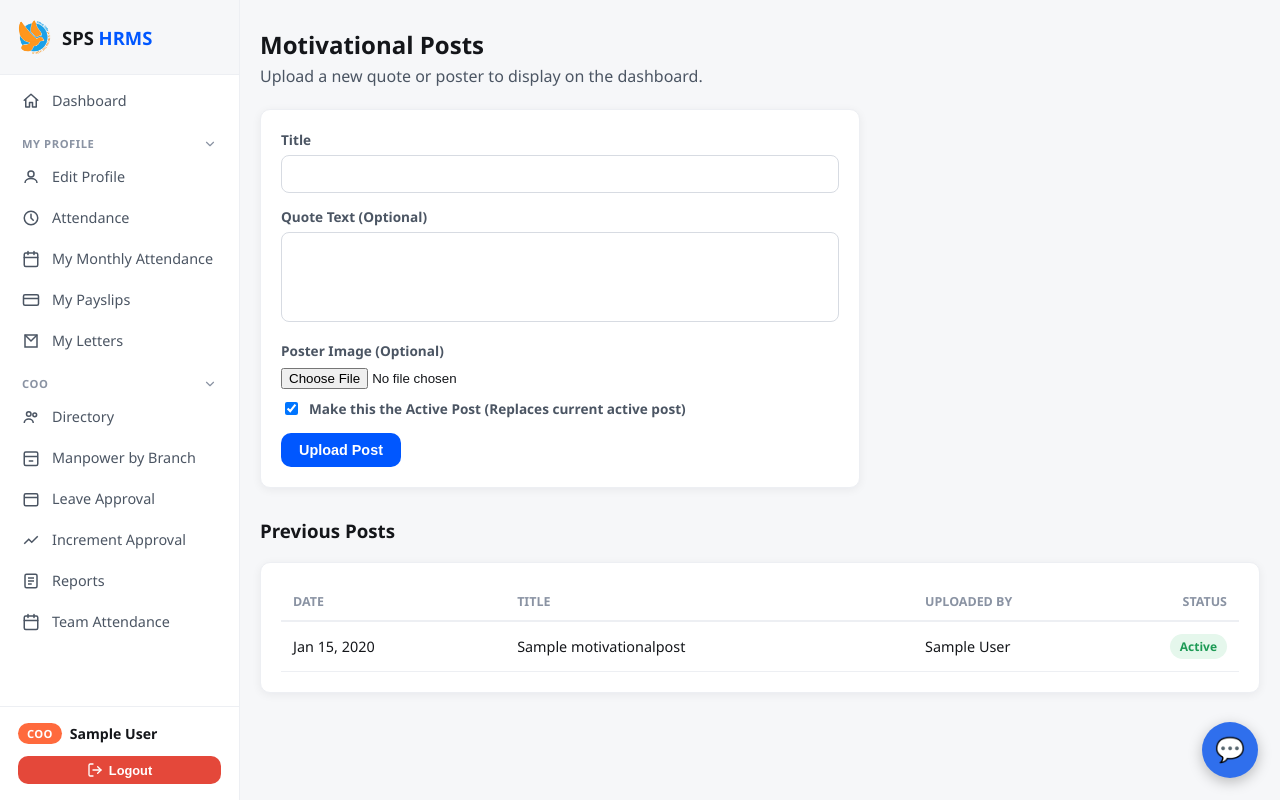
After one commit to swiftprosyssfdev1-bit/SPS-HRMS, a Django app: page /motivational-posts/ in a window 1280 px wide. The commit adds this page. Run offline with Django 4.2, Linux system fonts and the light colour scheme; a user stored in the database is signed in; data comes from the database, SQL or seed files in the repository; tables that the repository leaves empty hold one stand-in row (values such as "Sample post").

Commit message:
Update Poster

```diff
--- a/core/coo_views.py
+++ b/core/coo_views.py
@@ -50,6 +50,12 @@ def _notify(user, leave, message):
 def coo_dashboard(request):
     tab = request.GET.get('tab', 'directory')
     context = {'tab': tab}
+
+    try:
+        from core.models import MotivationalPost
+        context['motivational_post'] = MotivationalPost.objects.filter(is_active=True).first()
+    except Exception:
+        pass
 
     coo_branch = request.user.branch
 
--- a/core/forms.py
+++ b/core/forms.py
@@ -5,3 +5,15 @@ from django.contrib.auth.forms import AuthenticationForm
 class StyledAuthenticationForm(AuthenticationForm):
     username = forms.CharField(widget=forms.TextInput(attrs={'class': 'form-control', 'placeholder': 'Username'}))
     password = forms.CharField(widget=forms.PasswordInput(attrs={'class': 'form-control', 'placeholder': 'Password'}))
+
+from .models import MotivationalPost
+
+class MotivationalPostForm(forms.ModelForm):
+    class Meta:
+        model = MotivationalPost
+        fields = ['title', 'image', 'quote', 'is_active']
+        widgets = {
+            'title': forms.TextInput(attrs={'class': 'form-control'}),
+            'quote': forms.Textarea(attrs={'class': 'form-control', 'rows': 4}),
+            'is_active': forms.CheckboxInput(),
+        }
--- a/core/urls.py
+++ b/core/urls.py
@@ -31,6 +31,7 @@ urlpatterns = [
     ), name='password_reset_complete'),
 
     path('set-branch/', views.set_active_branch, name='set_active_branch'),
+    path('motivational-posts/', views.manage_motivational_post, name='manage_motivational_post'),
 ]
 
 
--- a/core/views.py
+++ b/core/views.py
@@ -283,6 +283,12 @@ def dashboard(request):
     today = timezone.localdate()
     context['today_record'] = AttendanceRecord.objects.filter(user=user, date=today).first()
 
+    try:
+        from core.models import MotivationalPost
+        context['motivational_post'] = MotivationalPost.objects.filter(is_active=True).first()
+    except Exception:
+        pass
+
     active_branch = getattr(request, 'active_branch', None)
 
     if user.role == 'ADMIN':
@@ -548,7 +554,9 @@ def dashboard(request):
         team_ids = list(team.values_list('id', flat=True))
 
         if team_ids:
+            import calendar
             month_start = today.replace(day=1)
+            month_end = today.replace(day=calendar.monthrange(today.year, today.month)[1])
 
             leave_type_labels = {'CL': 'Casual Leave', 'EL': 'Earned Leave', 'SICK': 'Sick Leave'}
             used_by_type = {'CL': 0, 'EL': 0, 'SICK': 0}
@@ -556,7 +564,7 @@ def dashboard(request):
             approved_requests = LeaveRequest.objects.filter(
                 user_id__in=team_ids, request_type='LEAVE', status='APPROVED',
                 leave_type__in=['CL', 'EL', 'SICK'],
-                start_date__gte=month_start, start_date__lte=today,
+                start_date__gte=month_start, start_date__lte=month_end,
             )
             for req in approved_requests:
                 days = req.num_days or 0
@@ -580,3 +588,26 @@ def dashboard(request):
                 context['leave_analytics_month'] = month_start.strftime('%B %Y')
 
     return render(request, 'core/dashboard.html', context)
+
+from core.models import MotivationalPost
+from core.forms import MotivationalPostForm
+
+@login_required
+def manage_motivational_post(request):
+    if request.user.role not in ('HR', 'SENIOR_HR', 'ADMIN', 'COO'):
+        messages.error(request, 'Access denied.')
+        return redirect('core:dashboard')
+
+    posts = MotivationalPost.objects.all()
+    if request.method == 'POST':
+        form = MotivationalPostForm(request.POST, request.FILES)
+        if form.is_valid():
+            post = form.save(commit=False)
+            post.uploaded_by = request.user
+            post.save()
+            messages.success(request, 'Motivational post uploaded successfully.')
+            return redirect('core:manage_motivational_post')
+    else:
+        form = MotivationalPostForm(initial={'is_active': True})
+
+    return render(request, 'core/manage_motivational_post.html', {'form': form, 'posts': posts})
--- a/employees/views.py
+++ b/employees/views.py
@@ -533,7 +533,7 @@ def employee_directory(request):
         employees = employees.filter(id__in=list(team_ids))
     elif active_branch:
         # Everyone else sees the directory for the currently selected active branch (Admins and COOs are also visible everywhere)
-        employees = employees.filter(Q(branch=active_branch) | Q(role__in=['ADMIN', 'COO'])).distinct()
+        employees = employees.filter(Q(branch=active_branch) | Q(role__in=['ADMIN', 'COO', 'HR', 'SENIOR_HR'])).distinct()
     else:
         # Prevent users from seeing all data if they lack an active branch
         employees = User.objects.none()
--- a/production_tracker/views.py
+++ b/production_tracker/views.py
@@ -554,6 +554,7 @@ def tracker_dashboard(request):
     # QA Target: the QA Manager only.
     can_set_production_target = can_set_target and not is_qa_dept_manager
     can_set_qa_target = is_qa_dept_manager
+    can_export = request.user.role in ('MANAGER', 'PROJECT_MANAGER', 'GENERAL_MANAGER', 'CTO', 'HR', 'SENIOR_HR', 'ADMIN', 'COO')
     context = {
         'project_groups': list(project_groups.items()),
         'unassigned_rows': unassigned_rows,
@@ -563,6 +564,7 @@ def tracker_dashboard(request):
         'is_qa_dept_manager': is_qa_dept_manager,
         'can_set_production_target': can_set_production_target,
         'can_set_qa_target': can_set_qa_target,
+        'can_export': can_export,
     }
     return render(request, 'production_tracker/dashboard.html', context)
 
@@ -700,7 +702,7 @@ def set_target(request, user_id):
     return redirect(f"{reverse('production_tracker:dashboard')}?date={selected_date}")
 
 
-@role_required('MANAGER', 'PROJECT_MANAGER', 'HR', 'SENIOR_HR', 'ADMIN', 'COO')
+@role_required('MANAGER', 'PROJECT_MANAGER', 'GENERAL_MANAGER', 'CTO', 'HR', 'SENIOR_HR', 'ADMIN', 'COO')
 def export_tracker_excel(request):
     selected_date = _parse_date(request.GET.get('date'))
     month_start = selected_date.replace(day=1)
--- a/static/js/sidebar.js
+++ b/static/js/sidebar.js
@@ -71,4 +71,16 @@ document.addEventListener('DOMContentLoaded', function () {
       localStorage.setItem(storageKey, String(nowCollapsed));
     });
   });
+
+  // Maintain scroll position of the sidebar menu across page loads
+  var sidebarMenu = document.querySelector('.sidebar-menu');
+  if (sidebarMenu) {
+    var scrollPos = localStorage.getItem('sidebarScrollPos');
+    if (scrollPos) {
+      sidebarMenu.scrollTop = parseInt(scrollPos, 10);
+    }
+    window.addEventListener('beforeunload', function () {
+      localStorage.setItem('sidebarScrollPos', sidebarMenu.scrollTop);
+    });
+  }
 });
--- a/templates/attendance/team_monthly_attendance.html
+++ b/templates/attendance/team_monthly_attendance.html
@@ -80,7 +80,7 @@
       <th>Total Days to Pay</th>
       <th>Days in Month</th>
       <th>LOP</th>
-      <th>Salary</th>
+      {% if request.user.role != 'ADMIN' %}<th>Salary</th>{% endif %}
       <th></th>
     </tr>
     {% for s in summaries %}
@@ -112,7 +112,7 @@
       <td style="text-align:center; font-weight:600;">{{ s.total_days_to_pay }}</td>
       <td style="text-align:center;">{{ s.days_in_month }}</td>
       <td style="text-align:center;">{{ s.lop }}</td>
-      <td style="text-align:center;">{% if s.salary %}Rs. {{ s.salary }}{% else %}-{% endif %}</td>
+      {% if request.user.role != 'ADMIN' %}<td style="text-align:center;">{% if s.salary %}Rs. {{ s.salary }}{% else %}-{% endif %}</td>{% endif %}
       <td><a href="{% url 'attendance:employee_attendance_view' s.user.id %}?view=monthly&year={{ year }}&month={{ month }}" class="btn btn-outline btn-sm">Details</a></td>
     </tr>
     {% empty %}
--- a/templates/core/base.html
+++ b/templates/core/base.html
@@ -8,7 +8,7 @@
   <title>{% block title %}SPS HRMS{% endblock %}</title>
   <link rel="stylesheet" href="{% static 'css/style.css' %}?v=6">
   {% if user.is_authenticated %}
-  <script src="{% static 'js/sidebar.js' %}?v=2" defer></script>
+  <script src="{% static 'js/sidebar.js' %}?v=4" defer></script>
   {% endif %}
 </head>
 <body>
@@ -88,6 +88,10 @@
           <a class="sidebar-link" href="{% url 'queries:admin_queries' %}">
             <svg width="18" height="18" viewBox="0 0 24 24" fill="none" stroke="currentColor" stroke-width="2" stroke-linecap="round" stroke-linejoin="round"><path d="M21 15a2 2 0 0 1-2 2H7l-4 4V5a2 2 0 0 1 2-2h14a2 2 0 0 1 2 2z"/></svg>
             Employee Queries
+          </a>
+          <a class="sidebar-link" href="{% url 'core:manage_motivational_post' %}">
+            <svg width="18" height="18" viewBox="0 0 24 24" fill="none" stroke="currentColor" stroke-width="2" stroke-linecap="round" stroke-linejoin="round"><path d="M14 2H6a2 2 0 0 0-2 2v16a2 2 0 0 0 2 2h12a2 2 0 0 0 2-2V8z"/><path d="M14 2v6h6"/><path d="M12 18v-6"/><path d="M9 15h6"/></svg>
+            Motivational Posts
           </a>
 
 
@@ -217,6 +221,10 @@
             <svg width="18" height="18" viewBox="0 0 24 24" fill="none" stroke="currentColor" stroke-width="2" stroke-linecap="round" stroke-linejoin="round"><path d="M21 15a2 2 0 0 1-2 2H7l-4 4V5a2 2 0 0 1 2-2h14a2 2 0 0 1 2 2z"/></svg>
             Employee Queries
             {% if query_count %}<span class="sidebar-badge">{{ query_count }}</span>{% endif %}
+          </a>
+          <a class="sidebar-link" href="{% url 'core:manage_motivational_post' %}">
+            <svg width="18" height="18" viewBox="0 0 24 24" fill="none" stroke="currentColor" stroke-width="2" stroke-linecap="round" stroke-linejoin="round"><path d="M14 2H6a2 2 0 0 0-2 2v16a2 2 0 0 0 2 2h12a2 2 0 0 0 2-2V8z"/><path d="M14 2v6h6"/><path d="M12 18v-6"/><path d="M9 15h6"/></svg>
+            Motivational Posts
           </a>
 
 
--- a/templates/core/coo_dashboard.html
+++ b/templates/core/coo_dashboard.html
@@ -1,5 +1,6 @@
 {% extends 'core/base.html' %}
 {% block content %}
+{% include 'components/motivational_modal.html' %}
 <div class="page-header"><h1>COO Dashboard</h1></div>
 
 
--- a/templates/core/dashboard.html
+++ b/templates/core/dashboard.html
@@ -1,6 +1,7 @@
 {% extends 'core/base.html' %}
 {% block title %}Dashboard - SPS HRMS{% endblock %}
 {% block content %}
+{% include 'components/motivational_modal.html' %}
 <div class="page-header">
   <div>
     <h1>Welcome, {{ user.get_full_name|default:user.username }}</h1>
--- /dev/null
+++ b/templates/core/manage_motivational_post.html
@@ -0,0 +1,72 @@
+{% extends 'core/base.html' %}
+{% block title %}Manage Motivational Posts - SPS HRMS{% endblock %}
+{% block content %}
+<div class="page-header">
+  <div>
+    <h1>Motivational Posts</h1>
+    <p>Upload a new quote or poster to display on the dashboard.</p>
+  </div>
+</div>
+
+<div class="card" style="max-width: 600px;">
+  <form method="post" enctype="multipart/form-data">
+    {% csrf_token %}
+    <div class="form-group">
+      <label>Title</label>
+      {{ form.title }}
+    </div>
+    <div class="form-group">
+      <label>Quote Text (Optional)</label>
+      {{ form.quote }}
+    </div>
+    <div class="form-group">
+      <label>Poster Image (Optional)</label>
+      {{ form.image }}
+    </div>
+    <div class="form-group" style="display:flex; align-items:center; gap:8px; margin-top:10px;">
+      {{ form.is_active }} <label style="margin:0;">Make this the Active Post (Replaces current active post)</label>
+    </div>
+    <button type="submit" class="btn btn-primary" style="margin-top: 15px;">Upload Post</button>
+  </form>
+</div>
+
+<h3 style="margin-top:30px;">Previous Posts</h3>
+<div class="card">
+  <table class="table">
+    <thead>
+      <tr>
+        <th>Date</th>
+        <th>Title</th>
+        <th>Uploaded By</th>
+        <th>Status</th>
+      </tr>
+    </thead>
+    <tbody>
+      {% for post in posts %}
+      <tr>
+        <td>{{ post.created_at|date:"M d, Y" }}</td>
+        <td>{{ post.title|default:"No Title" }}</td>
+        <td>
+          {% if post.uploaded_by %}
+            {{ post.uploaded_by.get_full_name|default:post.uploaded_by.username }}
+          {% else %}
+            System
+          {% endif %}
+        </td>
+        <td>
+          {% if post.is_active %}
+          <span class="badge badge-success">Active</span>
+          {% else %}
+          <span class="badge badge-secondary">Inactive</span>
+          {% endif %}
+        </td>
+      </tr>
+      {% empty %}
+      <tr>
+        <td colspan="4">No posts found.</td>
+      </tr>
+      {% endfor %}
+    </tbody>
+  </table>
+</div>
+{% endblock %}
--- a/templates/production_tracker/dashboard.html
+++ b/templates/production_tracker/dashboard.html
@@ -7,7 +7,7 @@
       <input type="date" name="date" class="form-control" value="{{ selected_date|date:'Y-m-d' }}" style="margin:0;">
       <button type="submit" class="btn btn-primary">Go</button>
     </form>
-    <a href="{% url 'production_tracker:export_tracker_excel' %}?date={{ selected_date|date:'Y-m-d' }}" class="btn btn-success">Download Monthly Report (Excel)</a>
+    {% if can_export %}<a href="{% url 'production_tracker:export_tracker_excel' %}?date={{ selected_date|date:'Y-m-d' }}" class="btn btn-success">Download Monthly Report (Excel)</a>{% endif %}
   </div>
 </div>
 
```
Also changed, not shown: core/models.py (+19 -0 lines), scratch/model_code.txt (added, +19 -0 lines), templates/components/motivational_modal.html (added, +42 -0 lines), templates/employees/onboard_hr.html (+4 -5 lines), core/migrations/0017_motivationalpost.py (added).
